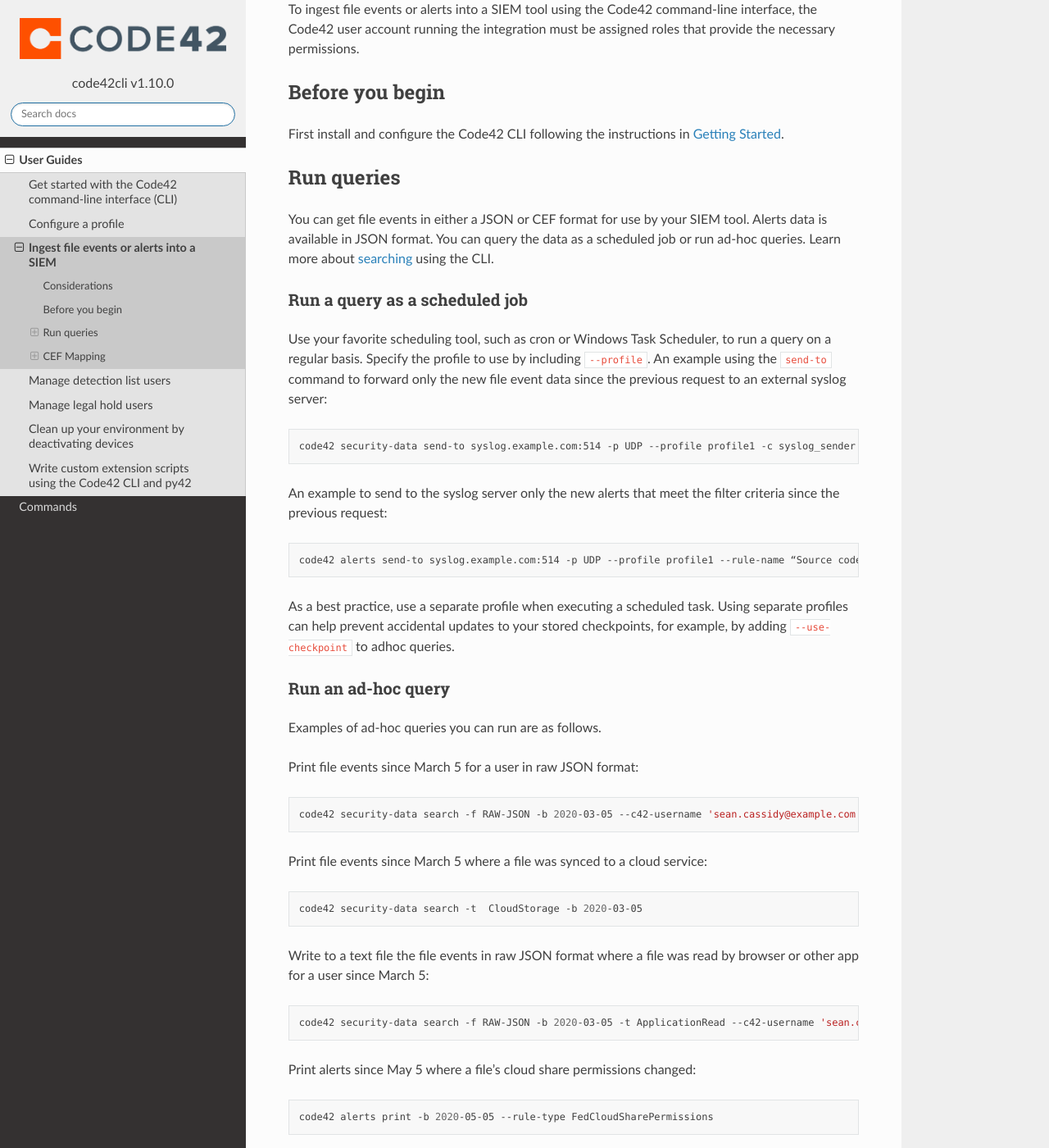
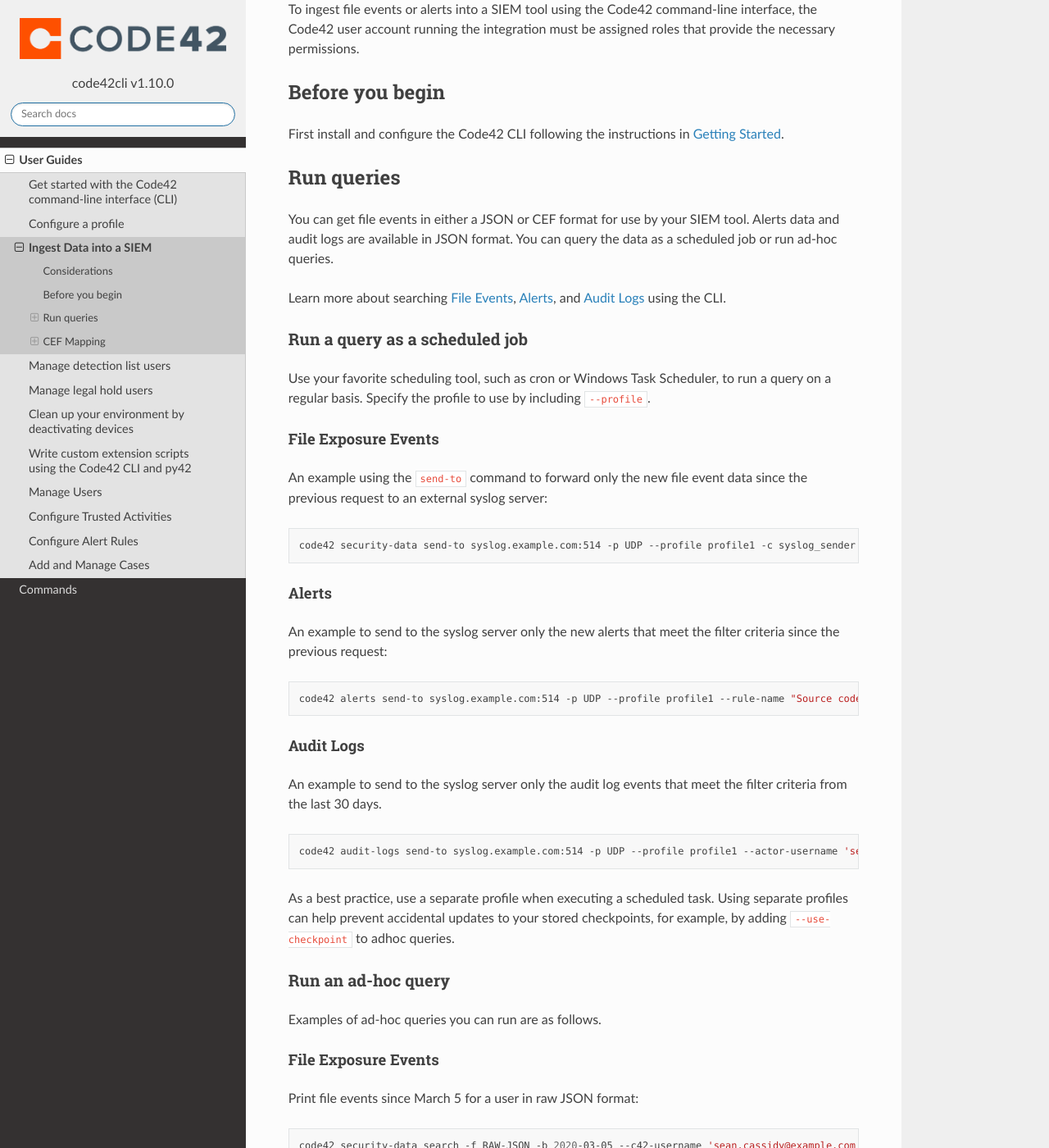
Before and after one commit to code42/code42cli, a Sphinx documentation site: the page built from docs/userguides/siemexample.md, in a window 1280 px wide and 1400 px high, scrolled down 312 px. Shown: the whole window at 82% size. Built offline with Sphinx 7.4.7 and the Read the Docs theme 2.0.0, drawn with Linux system fonts in a browser that asks for light colours; the version number is read from the project's files by our own code; some of the changed text lies outside the part shown.

Commit message:
Chore/add user guides (#326)
* trust user guide

* adding trust user guides

* user guides

* adding user guides

* user guides

* user guides

* PR feedback

* PR feedback

* PR feedback

* Update trustedactivities.md

Updates to phrasing for brevity, clarity and style. The "Note" section within "Update a Trusted Activity" appeared to be entirely in a code block, which didn't seem right.

* Update users.md

Updates to phrasing for clarity, brevity, and style.

* style

* format note block

* tiny wording adjustments

* /s

Co-authored-by: annie-payseur <52421911+annie-payseur@users.noreply.github.com>

````diff
--- a/docs/guides.md
+++ b/docs/guides.md
@@ -2,8 +2,12 @@
 
 * [Get started with the Code42 command-line interface (CLI)](userguides/gettingstarted.md)
 * [Configure a profile](userguides/profile.md)
-* [Ingest file events or alerts into a SIEM](userguides/siemexample.md)
+* [Ingest Data into a SIEM](userguides/siemexample.md)
 * [Manage detection list users](userguides/detectionlists.md)
 * [Manage legal hold users](userguides/legalhold.md)
 * [Clean up your environment by deactivating devices](userguides/deactivatedevices.md)
 * [Write custom extension scripts using the Code42 CLI and py42](userguides/extensions.md)
+* [Manage Users](userguides/users.md)
+* [Configure Trusted Activities](userguides/trustedactivities.md)
+* [Configure Alert Rules](userguides/alertrules.md)
+* [Add and Manage Cases](userguides/cases.md)
--- a/docs/userguides/siemexample.md
+++ b/docs/userguides/siemexample.md
@@ -14,20 +14,30 @@
 [Getting Started](gettingstarted.md).
 
 ## Run queries
-You can get file events in either a JSON or CEF format for use by your SIEM tool. Alerts data is available in JSON format. You can query the data as a
-scheduled job or run ad-hoc queries. Learn more about [searching](../commands/securitydata.md) using the CLI.
+You can get file events in either a JSON or CEF format for use by your SIEM tool. Alerts data and audit logs are available in JSON format. You can query the data as a
+scheduled job or run ad-hoc queries.
+
+Learn more about searching [File Events](../commands/securitydata.md), [Alerts](../commands/alerts.md), and [Audit Logs](../commands/auditlogs.md) using the CLI.
 
 ### Run a query as a scheduled job
 
 Use your favorite scheduling tool, such as cron or Windows Task Scheduler, to run a query on a regular basis. Specify
-the profile to use by including `--profile`. An example using the `send-to` command to forward only the new file event data since the previous request to an external syslog server:
+the profile to use by including `--profile`.
+
+#### File Exposure Events
+An example using the `send-to` command to forward only the new file event data since the previous request to an external syslog server:
 ```bash
 code42 security-data send-to syslog.example.com:514 -p UDP --profile profile1 -c syslog_sender
 ```
-
+#### Alerts
 An example to send to the syslog server only the new alerts that meet the filter criteria since the previous request:
 ```bash
-code42 alerts send-to syslog.example.com:514 -p UDP --profile profile1 --rule-name “Source code exfiltration” --state OPEN -i
+code42 alerts send-to syslog.example.com:514 -p UDP --profile profile1 --rule-name "Source code exfiltration" --state OPEN -i
+```
+#### Audit Logs
+An example to send to the syslog server only the audit log events that meet the filter criteria from the last 30 days.
+```bash
+code42 audit-logs send-to syslog.example.com:514 -p UDP --profile profile1 --actor-username 'sean.cassidy@example.com' -b 30d
 ```
 
 As a best practice, use a separate profile when executing a scheduled task. Using separate profiles can help prevent accidental updates to your stored checkpoints, for example, by adding `--use-checkpoint` to adhoc queries.
@@ -35,6 +45,8 @@
 ### Run an ad-hoc query
 
 Examples of ad-hoc queries you can run are as follows.
+
+#### File Exposure Events
 
 Print file events since March 5 for a user in raw JSON format:
 ```bash
@@ -51,11 +63,18 @@
 ```bash
 code42 security-data search -f RAW-JSON -b 2020-03-05 -t ApplicationRead --c42-username 'sean.cassidy@example.com' > /Users/sangita.maskey/Downloads/c42cli_output.txt
 ```
-
+#### Alerts
 Print alerts since May 5 where a file's cloud share permissions changed:
 ```bash
 code42 alerts print -b 2020-05-05 --rule-type FedCloudSharePermissions
 ```
+#### Audit Logs
+Print audit log events since June 5 which affected a certain user:
+```bash
+code42 audit-logs search -b 2021-06-05 --affected-username 'sean.cassidy@examply.com'
+```
+
+#### Example Outputs
 
 Example output for a single file exposure event (in default JSON format):
 
@@ -97,35 +116,52 @@
 Example output for a single alert (in default JSON format):
 
 ```json
-{"type$": "ALERT_DETAILS",
-"tenantId": "c4b5e830-824a-40a3-a6d9-345664cfbb33",
-"type": "FED_CLOUD_SHARE_PERMISSIONS",
-"name": "Cloud Share",
-"description": "Alert Rule for data exfiltration via Cloud Share",
-"actor": "leland.stewart@example.com",
-"target": "N/A",
-"severity": "HIGH",
-"ruleId": "408eb1ae-587e-421a-9444-f75d5399eacb",
-"ruleSource": "Alerting",
-"id": "7d936d0d-e783-4b24-817d-f19f625e0965",
-"createdAt": "2020-05-22T09:47:33.8863230Z",
-"state": "OPEN",
-"observations": [{"type$": "OBSERVATION",
-"id": "4bc378e6-bfbd-40f0-9572-6ed605ea9f6c",
-"observedAt": "2020-05-22T09:40:00.0000000Z",
-"type": "FedCloudSharePermissions",
-"data": {"type$": "OBSERVED_CLOUD_SHARE_ACTIVITY",
-"id": "4bc378e6-bfbd-40f0-9572-6ed605ea9f6c",
-"sources": ["GoogleDrive"],
-"exposureTypes": ["PublicLinkShare"],
-"firstActivityAt": "2020-05-22T09:40:00.0000000Z",
-"lastActivityAt": "2020-05-22T09:45:00.0000000Z",
-"fileCount": 1,
-"totalFileSize": 6025,
-"fileCategories": [{"type$": "OBSERVED_FILE_CATEGORY", "category": "Document", "fileCount": 1, "totalFileSize": 6025, "isSignificant": false}],
-"files": [{"type$": "OBSERVED_FILE", "eventId": "1hHdK6Qe6hez4vNCtS-UimDf-sbaFd-D7_3_baac33d0-a1d3-4e0a-9957-25632819eda7", "name": "1590140395_Longfellow_Cloud_Arch_Redesign.drawio", "category": "Document", "size": 6025}],
-"outsideTrustedDomainsEmailsCount": 0, "outsideTrustedDomainsTotalDomainCount": 0, "outsideTrustedDomainsTotalDomainCountTruncated": false}}]}
+{
+    "type$": "ALERT_DETAILS",
+    "tenantId": "c4b5e830-824a-40a3-a6d9-345664cfbb33",
+    "type": "FED_CLOUD_SHARE_PERMISSIONS",
+    "name": "Cloud Share",
+    "description": "Alert Rule for data exfiltration via Cloud Share",
+    "actor": "leland.stewart@example.com",
+    "target": "N/A",
+    "severity": "HIGH",
+    "ruleId": "408eb1ae-587e-421a-9444-f75d5399eacb",
+    "ruleSource": "Alerting",
+    "id": "7d936d0d-e783-4b24-817d-f19f625e0965",
+    "createdAt": "2020-05-22T09:47:33.8863230Z",
+    "state": "OPEN",
+    "observations": [{"type$": "OBSERVATION",
+        "id": "4bc378e6-bfbd-40f0-9572-6ed605ea9f6c",
+        "observedAt": "2020-05-22T09:40:00.0000000Z",
+        "type": "FedCloudSharePermissions",
+        "data": {
+            "type$": "OBSERVED_CLOUD_SHARE_ACTIVITY",
+            "id": "4bc378e6-bfbd-40f0-9572-6ed605ea9f6c",
+            "sources": ["GoogleDrive"],
+            "exposureTypes": ["PublicLinkShare"],
+            "firstActivityAt": "2020-05-22T09:40:00.0000000Z",
+            "lastActivityAt": "2020-05-22T09:45:00.0000000Z",
+            "fileCount": 1,
+            "totalFileSize": 6025,
+            "fileCategories": [{"type$": "OBSERVED_FILE_CATEGORY", "category": "Document", "fileCount": 1, "totalFileSize": 6025, "isSignificant": false}],
+            "files": [{"type$": "OBSERVED_FILE", "eventId": "1hHdK6Qe6hez4vNCtS-UimDf-sbaFd-D7_3_baac33d0-a1d3-4e0a-9957-25632819eda7", "name": "1590140395_Longfellow_Cloud_Arch_Redesign.drawio", "category": "Document", "size": 6025}],
+            "outsideTrustedDomainsEmailsCount": 0, "outsideTrustedDomainsTotalDomainCount": 0, "outsideTrustedDomainsTotalDomainCountTruncated": false}}]
+}
 ```
+
+Example output for a single audit log event (in default JSON format):
+```json
+{
+    "type$": "audit_log::logged_in/1",
+    "actorId": "1015070955620029617",
+    "actorName": "sean.cassidy@example.com",
+    "actorAgent": "py42 1.17.0 python 3.7.10",
+    "actorIpAddress": "67.220.16.122",
+    "timestamp": "2021-08-30T16:16:19.165Z",
+    "actorType": "USER"
+}
+```
+
 
 ## CEF Mapping
 
````
Also changed, not shown: docs/userguides/alertrules.md (added, +110 -0 lines), docs/userguides/cases.md (added, +96 -0 lines), docs/userguides/deactivatedevices.md (+2 -0 lines), docs/userguides/detectionlists.md (+3 -2 lines), docs/userguides/legalhold.md (+4 -1 lines), docs/userguides/trustedactivities.md (added, +74 -0 lines), docs/userguides/users.md (added, +66 -0 lines).
